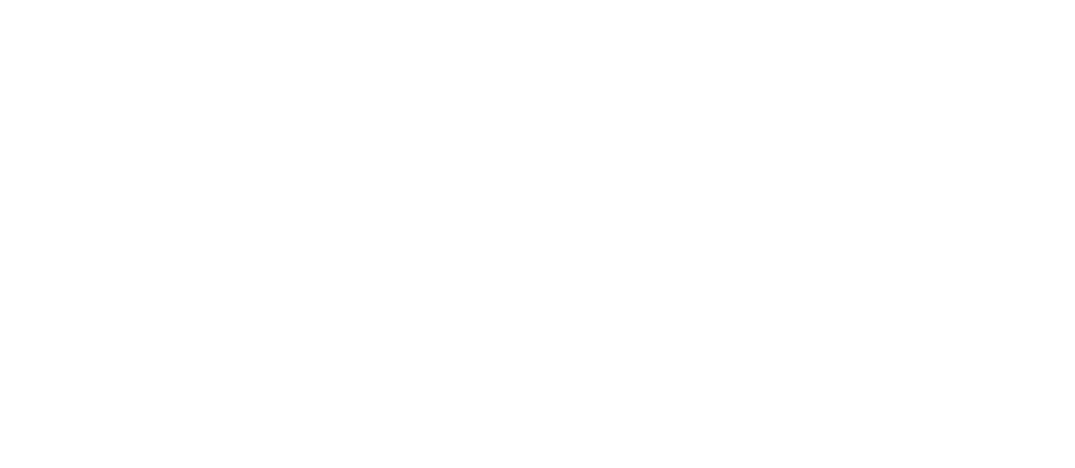
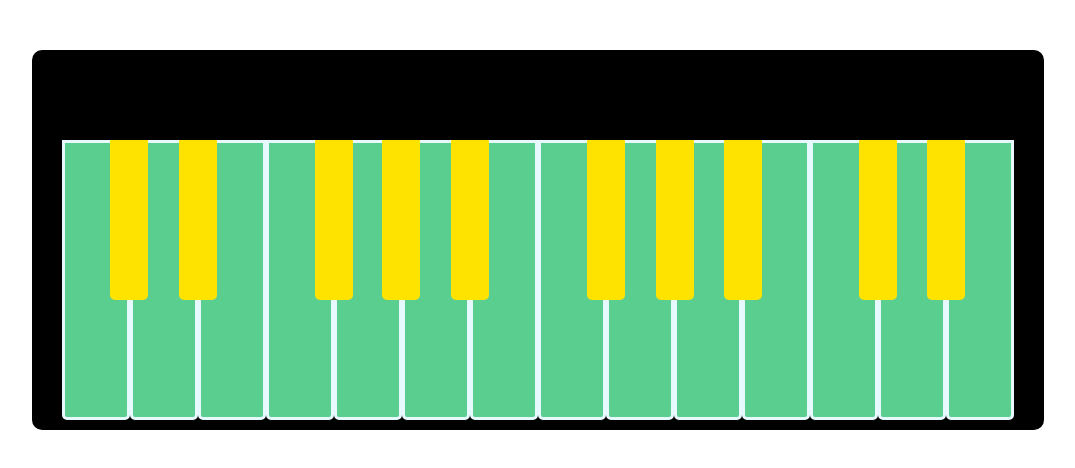
Before and after one commit to abdulai1sow/piano-board, a plain HTML site: page index.html in a window 1280 px wide. Shown: the whole page, without its empty margins (102-1177 px from the left). Drawn offline with Linux system fonts and the light colour scheme.

Commit message:
styled keys

```diff
--- a/index.html
+++ b/index.html
@@ -9,5 +9,43 @@
 </head>
 <body>
 
+  <div id="table">
+    <div class="piano">
+
+      <div class="yellow-keys">
+        <div class="key yellow-key"></div>
+        <div class="key yellow-key"></div>
+        <div class="key yellow-key"></div>
+        <div class="key yellow-key"></div>
+        <div class="key yellow-key"></div>
+        <div class="key yellow-key"></div>
+        <div class="key yellow-key"></div>
+        <div class="key yellow-key"></div>
+        <div class="key yellow-key"></div>
+        <div class="key yellow-key"></div>
+      </div>
+
+      <div class="green-keys">
+        <div class="key green-key"></div>
+        <div class="key green-key"></div>
+        <div class="key green-key"></div>
+        <div class="key green-key"></div>
+        <div class="key green-key"></div>
+        <div class="key green-key"></div>
+        <div class="key green-key"></div>
+        <div class="key green-key"></div>
+        <div class="key green-key"></div>
+        <div class="key green-key"></div>
+        <div class="key green-key"></div>
+        <div class="key green-key"></div>
+        <div class="key green-key"></div>
+        <div class="key green-key"></div>
+
+      </div>
+    </div>
+
+  </div>
+
+  <script src="piano.js"></script>
 </body>
 </html>
--- a/style.css
+++ b/style.css
@@ -0,0 +1,73 @@
+* {
+  margin: 0;
+  padding: 0;
+}
+body{
+  display: flex;
+  justify-content: center;
+  height: 100vh;
+  align-content: center;
+}
+#table{
+  height: 290px;
+  margin: 50px;
+  padding: 90px 30px 0 30px;
+  background-color: #000000;
+  border-radius: 10px;
+}
+.piano{
+  position: relative;
+}
+.green-keys{
+  display: flex;
+}
+.yellow-keys{
+  position: relative;
+  display: flex;
+}
+.green-key{
+  width: 68px;
+  height: 280px;
+  background-color: #59CE8F;
+  border-radius: 0 0 5px 5px;
+  border: solid #E8F9FD;
+  box-sizing: border-box;
+}
+.yellow-key{
+  width: 38px;
+  height: 160px;
+  border-radius: 0 0 5px 5px;
+  box-sizing: border-box;
+  position: absolute;
+  background-color: #FFE300;
+}
+.yellow-key:nth-child(1){
+  left: 48px;
+}
+.yellow-key:nth-child(2){
+  left: 117px;
+}
+.yellow-key:nth-child(3){
+  left: 253px;
+}
+.yellow-key:nth-child(4){
+  left: 320px;
+}
+.yellow-key:nth-child(5){
+  left: 389px;
+}
+.yellow-key:nth-child(6){
+  left: 525px;
+}
+.yellow-key:nth-child(7){
+  left: 594px;
+}
+.yellow-key:nth-child(8){
+  left: 662px;
+}
+.yellow-key:nth-child(9){
+  left: 797px;
+}
+.yellow-key:nth-child(10){
+  left: 865px;
+}
```
